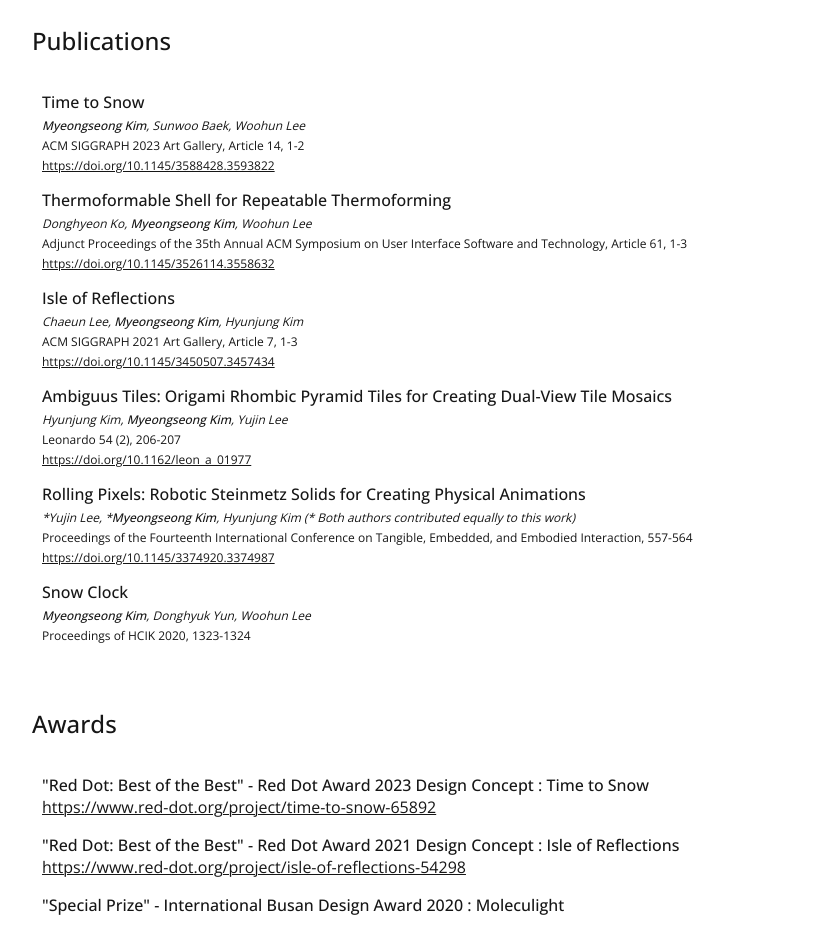
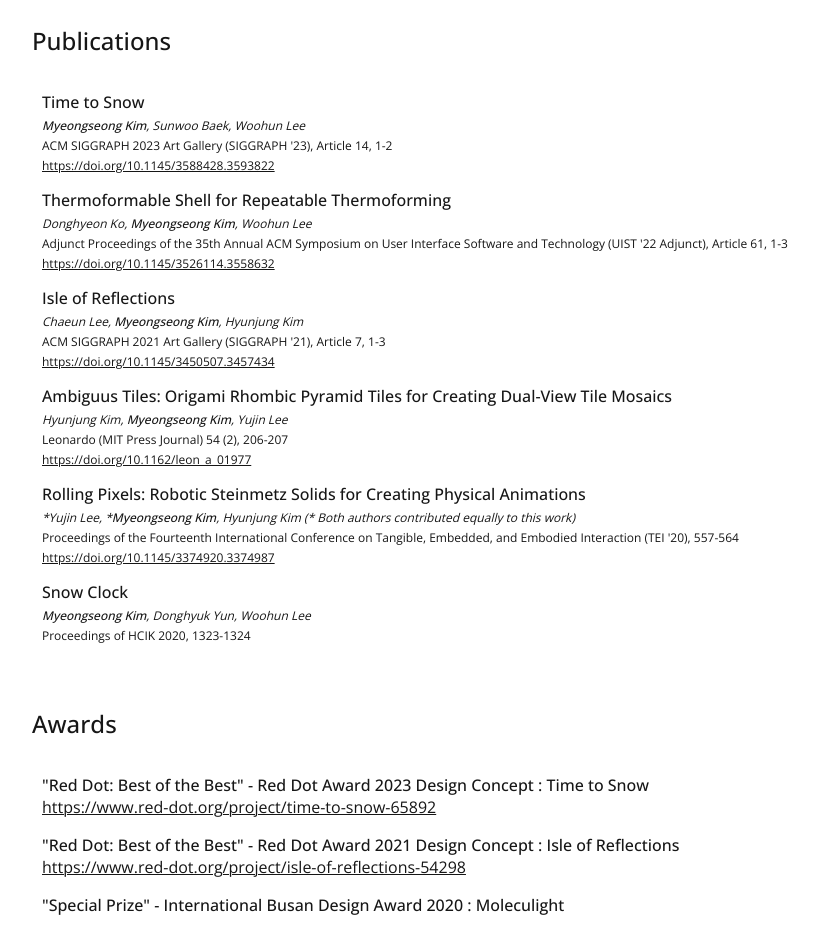
Before and after one commit to myeongseong-kim/MyWeb-React, a React (Create React App) app in the folder my-web/: page /#/about in a window 1280 px wide. Shown: the part 1000-1934 px from the top of the page, without its empty margins (108-926 px from the left). Built offline with nearby package versions, Linux system fonts and the light colour scheme; no server answers.

Commit message:
Fix Publications

```diff
--- a/my-web/src/pages/About.jsx
+++ b/my-web/src/pages/About.jsx
@@ -215,49 +215,49 @@
             <Wrapper>
                 <OneColumn>
                     <Publication
-                        title='Time to Snow'
-                        authors='Myeongseong Kim, Sunwoo Baek, Woohun Lee'
-                        proceeding='ACM SIGGRAPH 2023 Art Gallery, Article 14, 1-2'
-                        doi='https://doi.org/10.1145/3588428.3593822'
+                        title="Time to Snow"
+                        authors="Myeongseong Kim, Sunwoo Baek, Woohun Lee"
+                        proceeding="ACM SIGGRAPH 2023 Art Gallery (SIGGRAPH '23), Article 14, 1-2"
+                        doi="https://doi.org/10.1145/3588428.3593822"
                     > </Publication>
                 </OneColumn>
                 <OneColumn>
                     <Publication
-                        title='Thermoformable Shell for Repeatable Thermoforming'
-                        authors='Donghyeon Ko, Myeongseong Kim, Woohun Lee'
-                        proceeding='Adjunct Proceedings of the 35th Annual ACM Symposium on User Interface Software and Technology, Article 61, 1-3'
-                        doi='https://doi.org/10.1145/3526114.3558632'
+                        title="Thermoformable Shell for Repeatable Thermoforming"
+                        authors="Donghyeon Ko, Myeongseong Kim, Woohun Lee"
+                        proceeding="Adjunct Proceedings of the 35th Annual ACM Symposium on User Interface Software and Technology (UIST '22 Adjunct), Article 61, 1-3"
+                        doi="https://doi.org/10.1145/3526114.3558632"
                     > </Publication>
                 </OneColumn>
                 <OneColumn>
                     <Publication
-                        title='Isle of Reflections'
-                        authors='Chaeun Lee, Myeongseong Kim, Hyunjung Kim'
-                        proceeding='ACM SIGGRAPH 2021 Art Gallery, Article 7, 1-3'
-                        doi='https://doi.org/10.1145/3450507.3457434'
+                        title="Isle of Reflections"
+                        authors="Chaeun Lee, Myeongseong Kim, Hyunjung Kim"
+                        proceeding="ACM SIGGRAPH 2021 Art Gallery (SIGGRAPH '21), Article 7, 1-3"
+                        doi="https://doi.org/10.1145/3450507.3457434"
                     > </Publication>
                 </OneColumn>
                 <OneColumn>
                     <Publication
-                        title='Ambiguus Tiles: Origami Rhombic Pyramid Tiles for Creating Dual-View Tile Mosaics'
-                        authors='Hyunjung Kim, Myeongseong Kim, Yujin Lee'
-                        proceeding='Leonardo 54 (2), 206-207'
-                        doi='https://doi.org/10.1162/leon_a_01977'
+                        title="Ambiguus Tiles: Origami Rhombic Pyramid Tiles for Creating Dual-View Tile Mosaics"
+                        authors="Hyunjung Kim, Myeongseong Kim, Yujin Lee"
+                        proceeding="Leonardo (MIT Press Journal) 54 (2), 206-207"
+                        doi="https://doi.org/10.1162/leon_a_01977"
                     > </Publication>
                 </OneColumn>
                 <OneColumn>
                     <Publication
-                        title='Rolling Pixels: Robotic Steinmetz Solids for Creating Physical Animations'
-                        authors='*Yujin Lee, *Myeongseong Kim, Hyunjung Kim (* Both authors contributed equally to this work)'
-                        proceeding='Proceedings of the Fourteenth International Conference on Tangible, Embedded, and Embodied Interaction, 557-564'
-                        doi='https://doi.org/10.1145/3374920.3374987'
+                        title="Rolling Pixels: Robotic Steinmetz Solids for Creating Physical Animations"
+                        authors="*Yujin Lee, *Myeongseong Kim, Hyunjung Kim (* Both authors contributed equally to this work)"
+                        proceeding="Proceedings of the Fourteenth International Conference on Tangible, Embedded, and Embodied Interaction (TEI '20), 557-564"
+                        doi="https://doi.org/10.1145/3374920.3374987"
                     > </Publication>
                 </OneColumn>
                 <OneColumn>
                     <Publication
-                        title='Snow Clock'
-                        authors='Myeongseong Kim, Donghyuk Yun, Woohun Lee'
-                        proceeding='Proceedings of HCIK 2020, 1323-1324'
+                        title="Snow Clock"
+                        authors="Myeongseong Kim, Donghyuk Yun, Woohun Lee"
+                        proceeding="Proceedings of HCIK 2020, 1323-1324"
                     > </Publication>
                 </OneColumn>
             </Wrapper>
```
